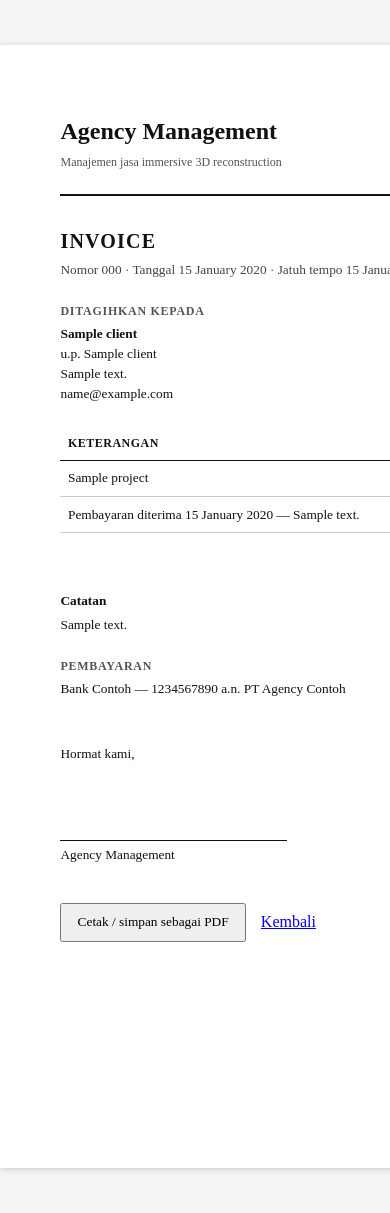
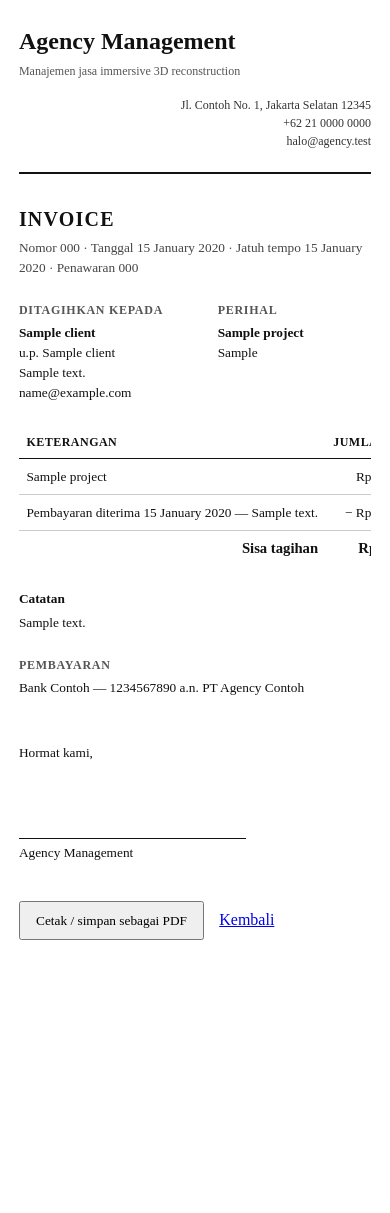
Before and after one commit to RendraSuproboAji/agency_management, a Laravel app: a page that uses resources/views/layouts/print.blade.php in a window 390 px wide; the page is wider, and only the part inside the window is pictured. After the commit the page ends 940 px from the top of that part, so only its background shows below. Run offline with Laravel 12, Linux system fonts and the light colour scheme; the visitor is signed in with stand-in values (Sample User, id 1); data comes from the database, SQL or seed files in the repository; tables that the repository leaves empty hold one stand-in row (values such as "Sample post"); parts of the project's set-up code (start-up, migrations or seed data) failed here and were passed over.

Commit message:
Bungkus teks panjang di DetailList dan buat dokumen cetak terbaca di ponsel
Dua cacat yang lolos karena tes responsif hanya menguji halaman staf yang sudah
masuk; portal klien, halaman tamu, dan seluruh halaman detail tidak pernah diuji.

DetailList meluberkan satu alamat email 37 karakter keluar dari selnya —
terukur dd clientWidth 141px, scrollWidth 205px — dan itu cukup membuat seluruh
halaman klien menggulir menyamping (391px di layar 360px). Ini kelas bug yang
sama persis dengan yang saya perbaiki di sel tabel giliran lalu; DetailList
terlewat waktu itu.

Dokumen cetak memakai lembar A4 selebar 210mm alias 794px, sehingga klien yang
membuka invoice dari portal lewat ponsel harus menggeser-geser layar. Di bawah
820px lembarnya kini mengikuti lebar layar.

Hasil cetak sungguhan tidak berubah: seluruh penyesuaian dibatasi @media screen,
dan diperiksa di media print — teks serta urutan barisnya identik antara render
360px dan 1280px, tabelnya kembali display:table dengan white-space normal.

```diff
--- a/public/css/print.css
+++ b/public/css/print.css
@@ -57,6 +57,33 @@ tfoot td { border-bottom: 0; padding-top: 1.5mm; }
 .actions { margin-top: 10mm; display: flex; gap: 4mm; align-items: center; }
 .actions button { padding: 2mm 4mm; font: inherit; font-size: 10pt; cursor: pointer; }
 
+/* Pratinjau di layar sempit. Lembar A4 selebar 210mm (794px) memaksa klien
+   yang membuka dokumen dari portal lewat ponsel untuk menggeser-geser layar.
+   Di bawah lebar itu lembarnya dibuat mengikuti layar; hasil cetak sungguhan
+   tidak terpengaruh karena @media print di bawah tetap memakai width: auto. */
+@media screen and (max-width: 820px) {
+    .sheet {
+        width: auto;
+        min-height: 0;
+        margin: 0;
+        padding: 6mm 5mm;
+        box-shadow: none;
+    }
+
+    .letterhead {
+        flex-direction: column;
+        gap: 4mm;
+    }
+
+    /* Tabel dokumen tetap butuh lebarnya; digulir di dalam kotaknya sendiri
+       supaya bukan seluruh halaman yang bergeser. */
+    .sheet table {
+        display: block;
+        overflow-x: auto;
+        white-space: nowrap;
+    }
+}
+
 @media print {
     body { background: #fff; }
     .sheet { width: auto; min-height: 0; margin: 0; padding: 0; box-shadow: none; }
```
Also changed, not shown: resources/js/Components/ui.jsx (+6 -2 lines).
